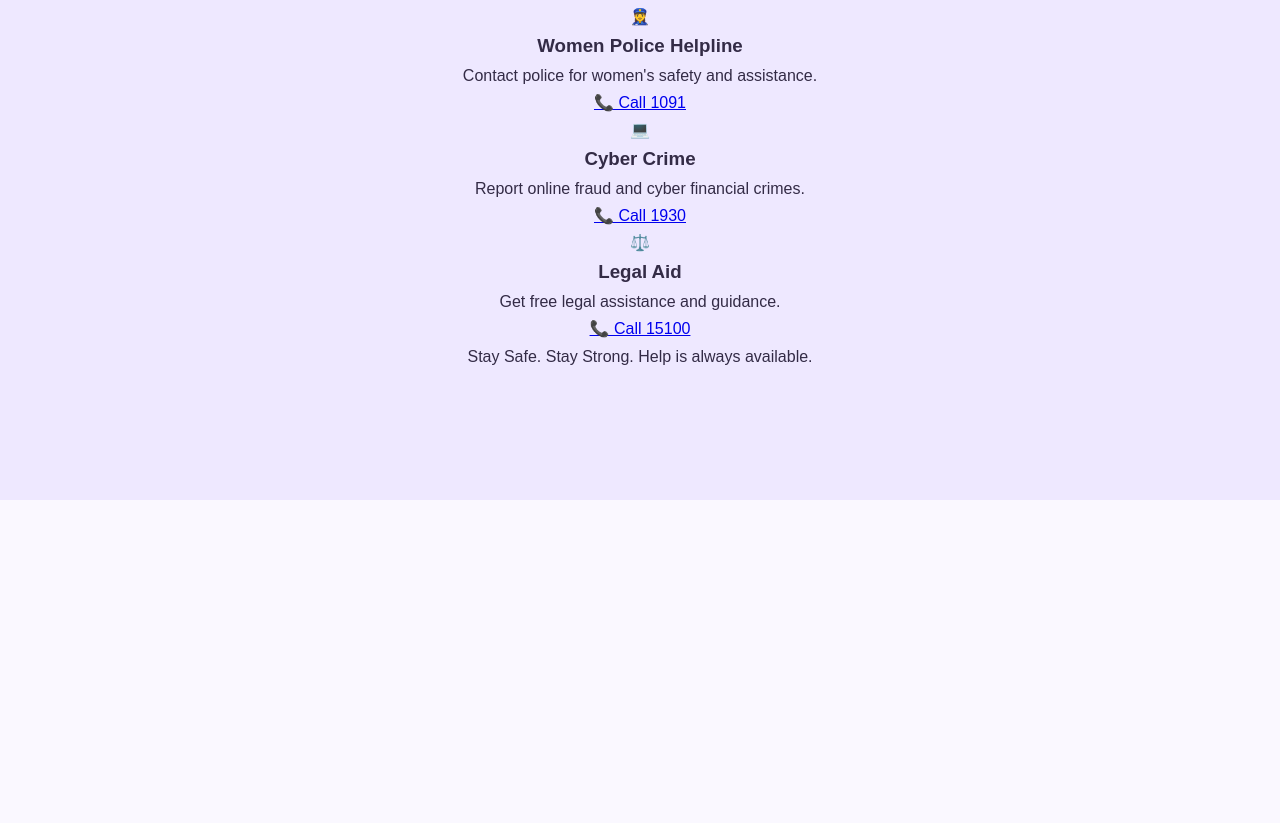
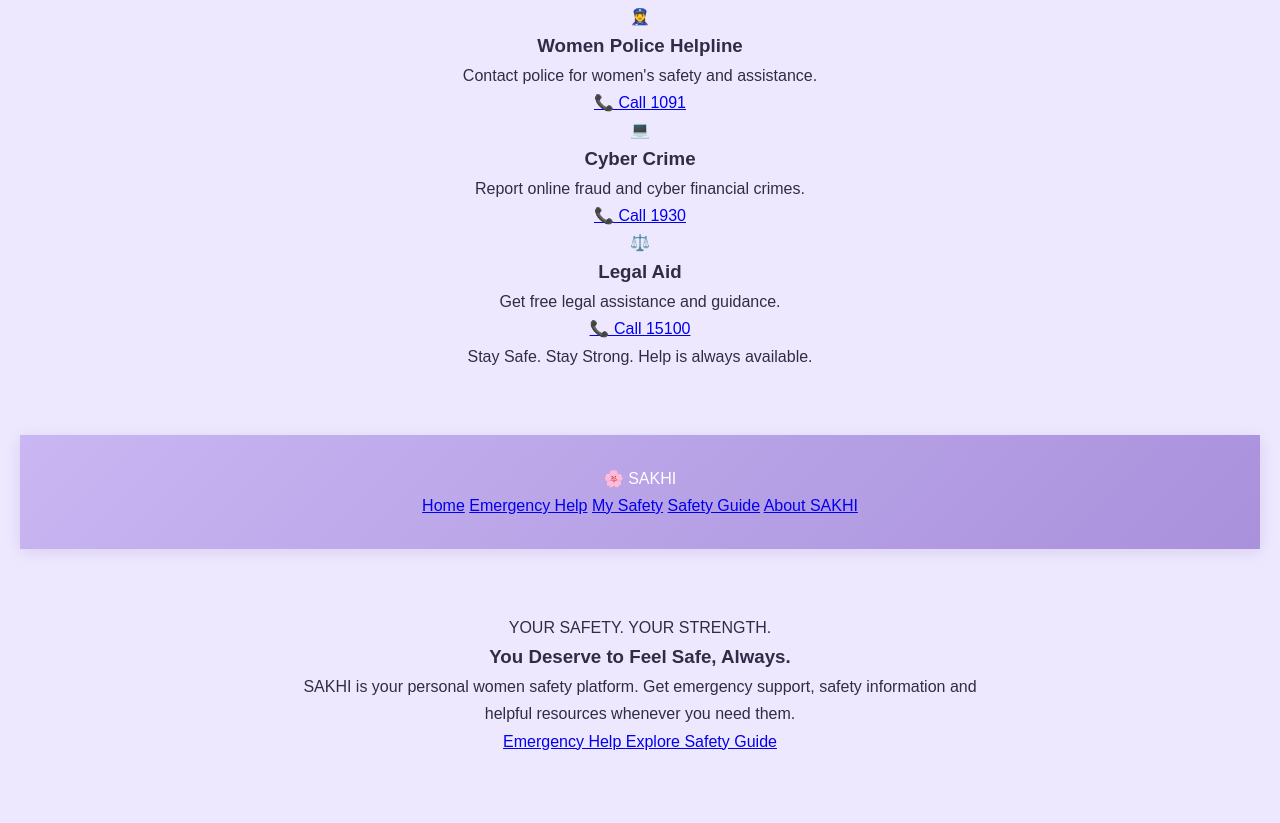
Before and after one commit to shreyamishra884081-cyber/SAKHI-Women-Safety, a plain HTML site: page index.html in a window 1280 px wide. Shown: the part 3096-3919 px from the top of the page. Before the commit the page ends 3596 px from the top, so only its background shows below. Drawn offline with Linux system fonts and the light colour scheme.

Commit message:
Update index.html

```diff
--- a/index.html
+++ b/index.html
@@ -203,3 +203,41 @@
 </section>
 
 <!-- END EMERGENCY HELPLINE CENTRE -->
+
+<!-- SAKHI NAVIGATION -->
+<header class="navbar">
+    <div class="logo">🌸 SAKHI</div>
+
+    <nav>
+        <a href="index.html">Home</a>
+        <a href="emergency.html">Emergency Help</a>
+        <a href="mysafety.html">My Safety</a>
+        <a href="safety-guide.html">Safety Guide</a>
+        <a href="about.html">About SAKHI</a>
+    </nav>
+</header>
+
+<!-- HOME SECTION -->
+<section class="home-section" id="home">
+    <div class="home-content">
+        <span class="home-tag">YOUR SAFETY. YOUR STRENGTH.</span>
+
+        <h1>You Deserve to Feel Safe, Always.</h1>
+
+        <p>
+            SAKHI is your personal women safety platform.
+            Get emergency support, safety information
+            and helpful resources whenever you need them.
+        </p>
+
+        <div class="home-buttons">
+            <a href="emergency.html" class="home-btn">
+                Emergency Help
+            </a>
+
+            <a href="safety-guide.html" class="home-btn secondary">
+                Explore Safety Guide
+            </a>
+        </div>
+    </div>
+</section>
```
